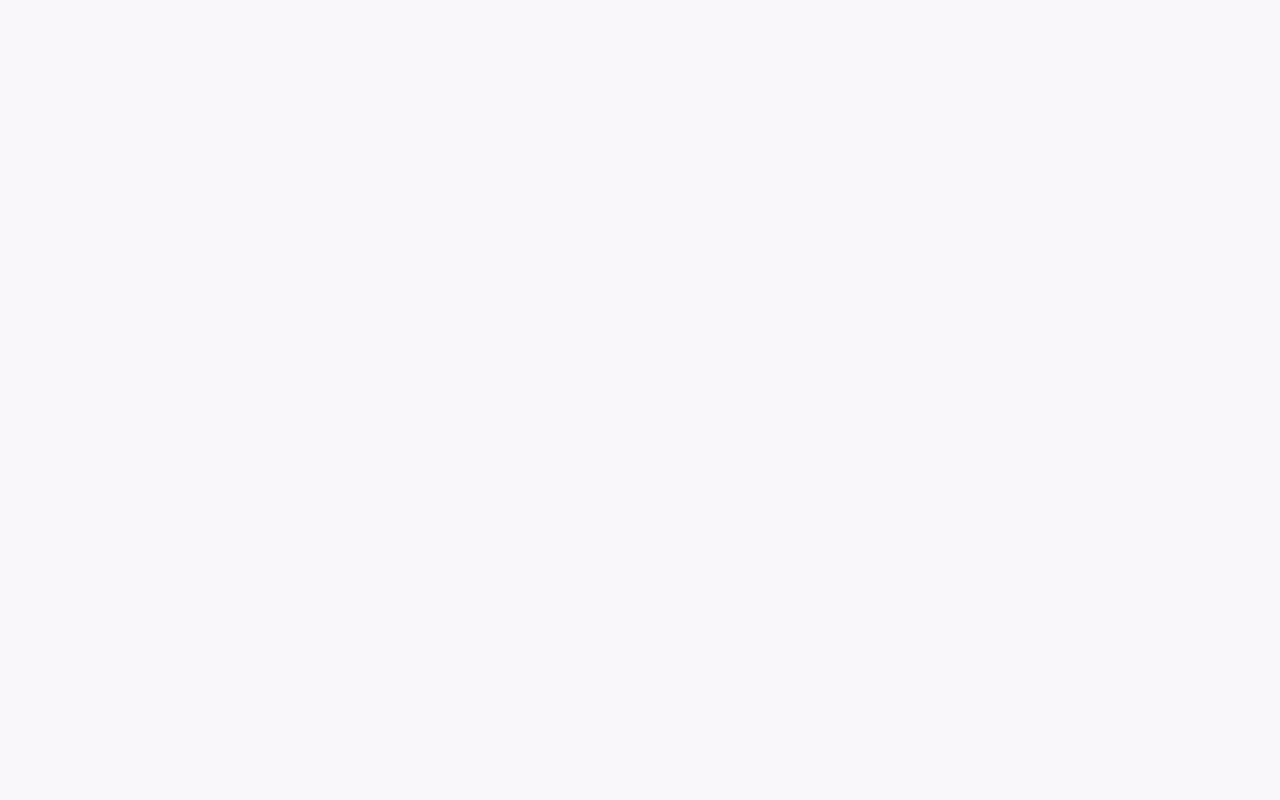
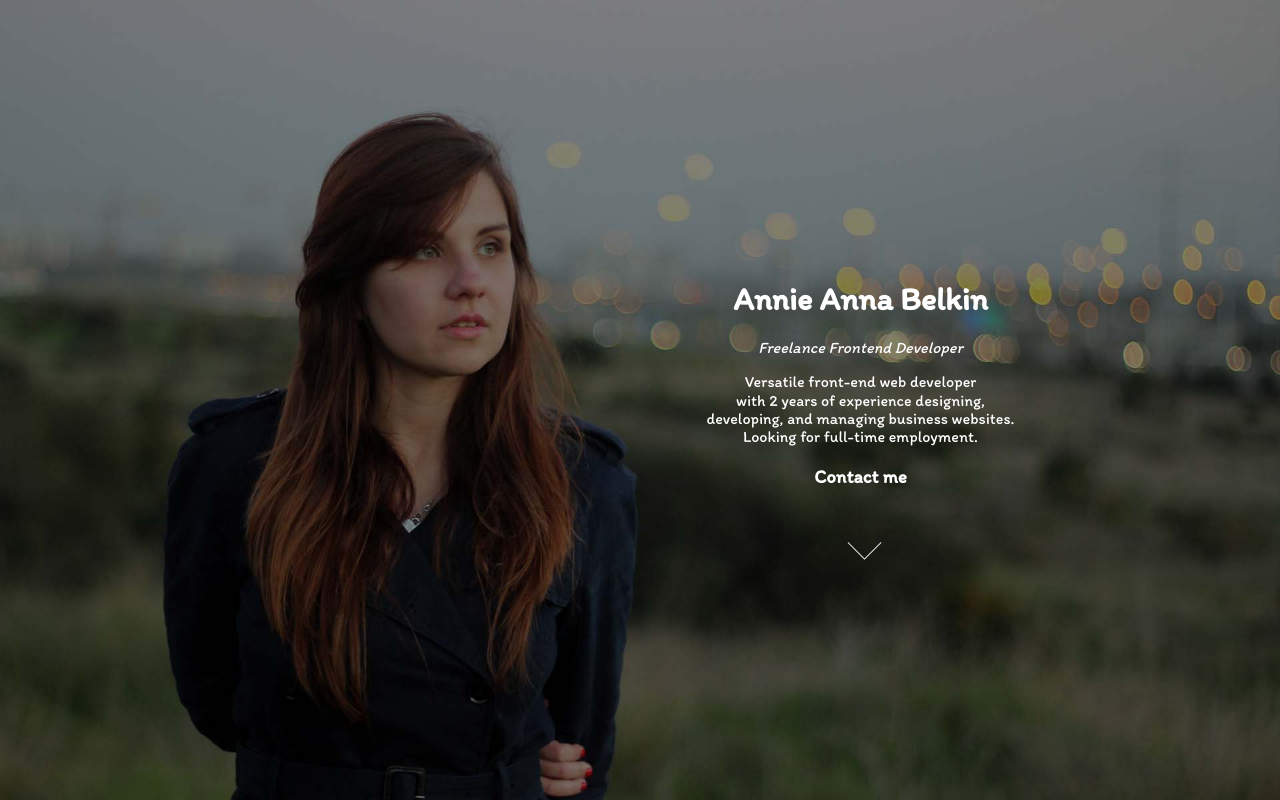
Before and after one commit to amplace/amplace.github.io, a website built with webpack: page app/index.html in a window 1280 px wide. Built offline with nearby package versions, Linux system fonts and the light colour scheme.

Commit message:
Add header

```diff
--- /dev/null
+++ b/app/assets/styles/modules/_header.css
@@ -0,0 +1,67 @@
+.header {
+    /* size */
+    width: 100%;
+    height: 100vh;
+    /* spacing */
+    margin: 0;
+    padding: 10px;
+    /* text */
+    text-align: center;
+    color: white;
+    /* content position */
+    display: flex;
+    align-items: center;
+    /* background */
+    background: rgba(0, 0, 0, 0.8) url('../../assets/img/header-small.JPG') no-repeat center top;
+    background-size: cover;
+    @mixin atSmall {
+            background-position: left center;
+            background-image: url('../../assets/img/header-medium.JPG');
+        }
+
+        @mixin atMedium {
+            background-position: center center;
+            background-image: url('../../assets/img/header-large.JPG');
+        }
+    &__content {
+        padding: 10px 20px;
+        margin: 0 auto;
+@mixin atSmall {
+                width: 65%;
+                margin-right: 0;
+            }
+    }
+
+    &--arrow {
+    border-left: 1px solid #fff;
+    border-bottom: 1px solid #fff;
+    position: absolute;
+    top: 0;
+    left: 50%;
+    width: 24px;
+    height: 24px;
+    animation: drop 1.5s infinite;
+
+        &-container {
+            position: relative;
+            min-height: 35px;
+        }
+}
+}
+
+@keyframes drop {
+    0% {
+        transform: rotate(-45deg) translate(-12px, 0);
+        opacity: 0;
+    }
+
+    50% {
+        opacity: 1;
+    }
+
+    100% {
+        transform: rotate(-45deg) translate(-32px, 20px);
+        opacity: 0;
+    }
+
+}
--- a/app/assets/styles/styles.css
+++ b/app/assets/styles/styles.css
@@ -1,3 +1,4 @@
 @import "normalize.css";
 @import "base/_mixins";
 @import "base/_global";
+@import "modules/_header";
--- a/app/index.html
+++ b/app/index.html
@@ -22,6 +22,22 @@
 </head>
 
 <body>
+    <header class="header">
+    <div class="header__content">
+        <h1>Annie Anna Belkin</h1>
+            <em>Freelance Frontend Developer</em>
+            <p>Versatile front-end web developer <br>
+                with 2 years of experience designing, <br>
+                developing, and managing business websites. <br>
+                Looking for full-time employment.</p>
+            <a>
+                <h3>Contact me</h3>
+                <div class="header--arrow-container">
+                    <span class="header--arrow"></span>
+                </div>
+            </a>
+        </div>
+    </header>
 
     <!-- my JS files -->
     <!-- build:js /assets/scripts/App.js -->
--- a/app/temp/styles/styles.css
+++ b/app/temp/styles/styles.css
@@ -216,4 +216,132 @@ select { /* 1 */
     padding: 0;
     margin: 0;
     background-color: #f9f7f9;
+}.header {
+    /* size */
+    width: 100%;
+    height: 100vh;
+    /* spacing */
+    margin: 0;
+    padding: 10px;
+    /* text */
+    text-align: center;
+    color: white;
+    /* content position */
+    display: -webkit-box;
+    display: -webkit-flex;
+    display: -moz-box;
+    display: -ms-flexbox;
+    display: flex;
+    -webkit-box-align: center;
+    -webkit-align-items: center;
+       -moz-box-align: center;
+        -ms-flex-align: center;
+            align-items: center;
+    /* background */
+    background: rgba(0, 0, 0, 0.8) url('../../assets/img/header-small.JPG') no-repeat center top;
+    -webkit-background-size: cover;
+       -moz-background-size: cover;
+            background-size: cover;
+}@media (min-width: 768px) {.header {
+            background-position: left center;
+            background-image: url('../../assets/img/header-medium.JPG')
 }
+    }@media (min-width: 992px) {.header {
+            background-position: center center;
+            background-image: url('../../assets/img/header-large.JPG')
+}
+    }.header__content {
+        padding: 10px 20px;
+        margin: 0 auto;
+    }@media (min-width: 768px) {.header__content {
+                width: 65%;
+                margin-right: 0
+    }
+    }.header--arrow {
+    border-left: 1px solid #fff;
+    border-bottom: 1px solid #fff;
+    position: absolute;
+    top: 0;
+    left: 50%;
+    width: 24px;
+    height: 24px;
+    -webkit-animation: drop 1.5s infinite;
+       -moz-animation: drop 1.5s infinite;
+         -o-animation: drop 1.5s infinite;
+            animation: drop 1.5s infinite;
+}.header--arrow-container {
+            position: relative;
+            min-height: 35px;
+        }@-webkit-keyframes drop {
+    0% {
+        -webkit-transform: rotate(-45deg) translate(-12px, 0);
+                transform: rotate(-45deg) translate(-12px, 0);
+        opacity: 0;
+    }
+
+    50% {
+        opacity: 1;
+    }
+
+    100% {
+        -webkit-transform: rotate(-45deg) translate(-32px, 20px);
+                transform: rotate(-45deg) translate(-32px, 20px);
+        opacity: 0;
+    }
+
+}@-moz-keyframes drop {
+    0% {
+        -moz-transform: rotate(-45deg) translate(-12px, 0);
+             transform: rotate(-45deg) translate(-12px, 0);
+        opacity: 0;
+    }
+
+    50% {
+        opacity: 1;
+    }
+
+    100% {
+        -moz-transform: rotate(-45deg) translate(-32px, 20px);
+             transform: rotate(-45deg) translate(-32px, 20px);
+        opacity: 0;
+    }
+
+}@-o-keyframes drop {
+    0% {
+        -o-transform: rotate(-45deg) translate(-12px, 0);
+           transform: rotate(-45deg) translate(-12px, 0);
+        opacity: 0;
+    }
+
+    50% {
+        opacity: 1;
+    }
+
+    100% {
+        -o-transform: rotate(-45deg) translate(-32px, 20px);
+           transform: rotate(-45deg) translate(-32px, 20px);
+        opacity: 0;
+    }
+
+}@keyframes drop {
+    0% {
+        -webkit-transform: rotate(-45deg) translate(-12px, 0);
+           -moz-transform: rotate(-45deg) translate(-12px, 0);
+             -o-transform: rotate(-45deg) translate(-12px, 0);
+                transform: rotate(-45deg) translate(-12px, 0);
+        opacity: 0;
+    }
+
+    50% {
+        opacity: 1;
+    }
+
+    100% {
+        -webkit-transform: rotate(-45deg) translate(-32px, 20px);
+           -moz-transform: rotate(-45deg) translate(-32px, 20px);
+             -o-transform: rotate(-45deg) translate(-32px, 20px);
+                transform: rotate(-45deg) translate(-32px, 20px);
+        opacity: 0;
+    }
+
+}
```
